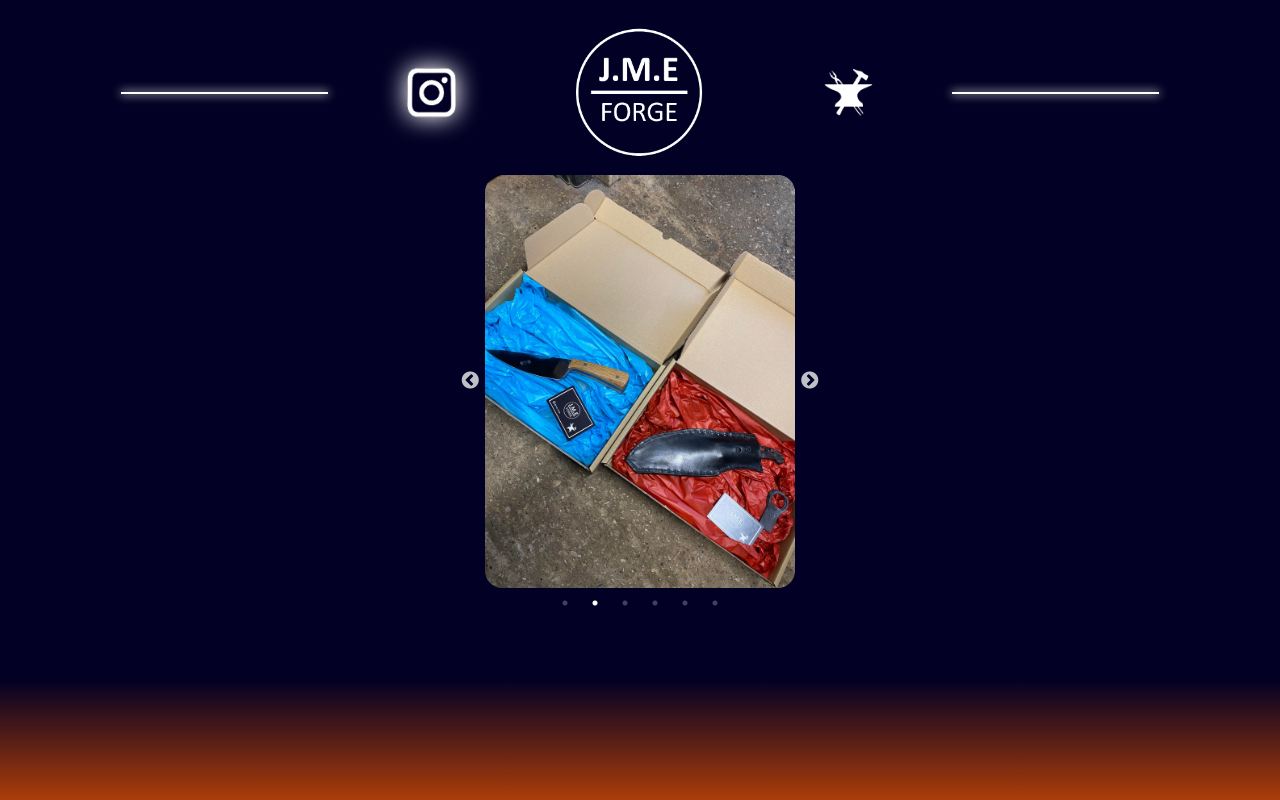
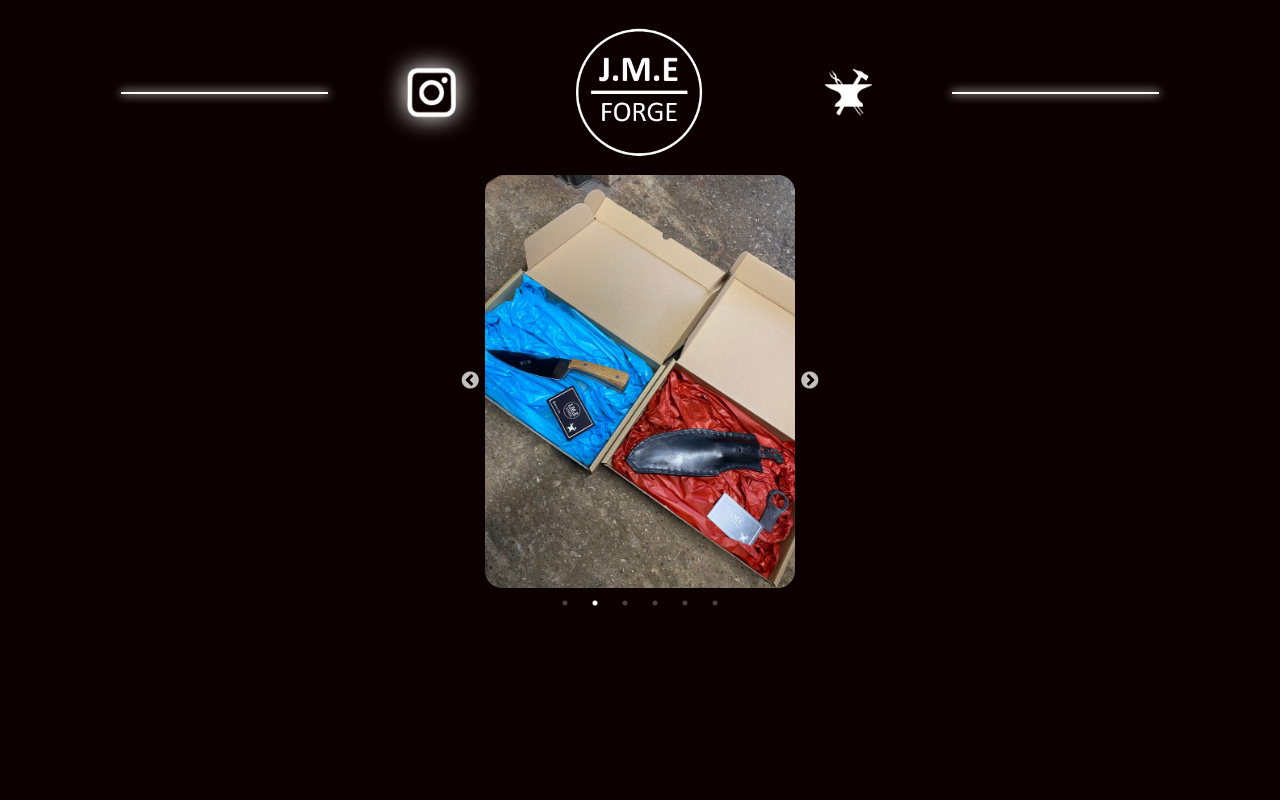
Before and after one commit to Bugzbunneh/JME-Forge, a Gatsby site: page / in a window 1280 px wide. Built offline with nearby package versions, Linux system fonts and the light colour scheme; Gatsby itself is replaced by a stand-in of ours.

Commit message:
[ADD] New bg colour

```diff
--- a/src/pages/index.scss
+++ b/src/pages/index.scss
@@ -1,3 +1,5 @@
+$bg-color: #0c0000;
+
 html,
 body {
   margin: 0px;
@@ -8,13 +10,7 @@ body {
 
 .main-container {
   height: 100vh;
-  // background-color: #191919;
-
-  background: linear-gradient(
-    180deg,
-    rgba(2, 0, 36, 1) 85%,
-    rgba(228, 81, 0, 1) 105%
-  );
+  background-color: $bg-color;
 }
 
 .flex-container {
@@ -64,9 +60,9 @@ body {
 
 .glow-animation {
   position: absolute;
-  top: 1px; // Fix for gap in glow effect
-  width: 100%;
-  height: 95%; // Fix for gap in glow effect
+  top: 2px; // Fix for gap in glow effect
+  width: 97%; // Fix for gap in glow effect
+  height: 92%; // Fix for gap in glow effect
   border-radius: 25%;
   animation: glow 2.5s infinite alternate;
 }
@@ -93,7 +89,7 @@ React Slider Overrides
 
 // Fix for images overlapping
 .slick-slider {
-  border: 1px solid rgba(2, 0, 36, 1);
+  border: 1px solid $bg-color;
 }
 
 // Centers images in slider
@@ -131,6 +127,6 @@ React Slider Overrides
 
   // Fix for images overlapping
   .slick-slider {
-    border: 2px solid rgba(2, 0, 36, 1);
+    border: 2px solid $bg-color;
   }
 }
```
